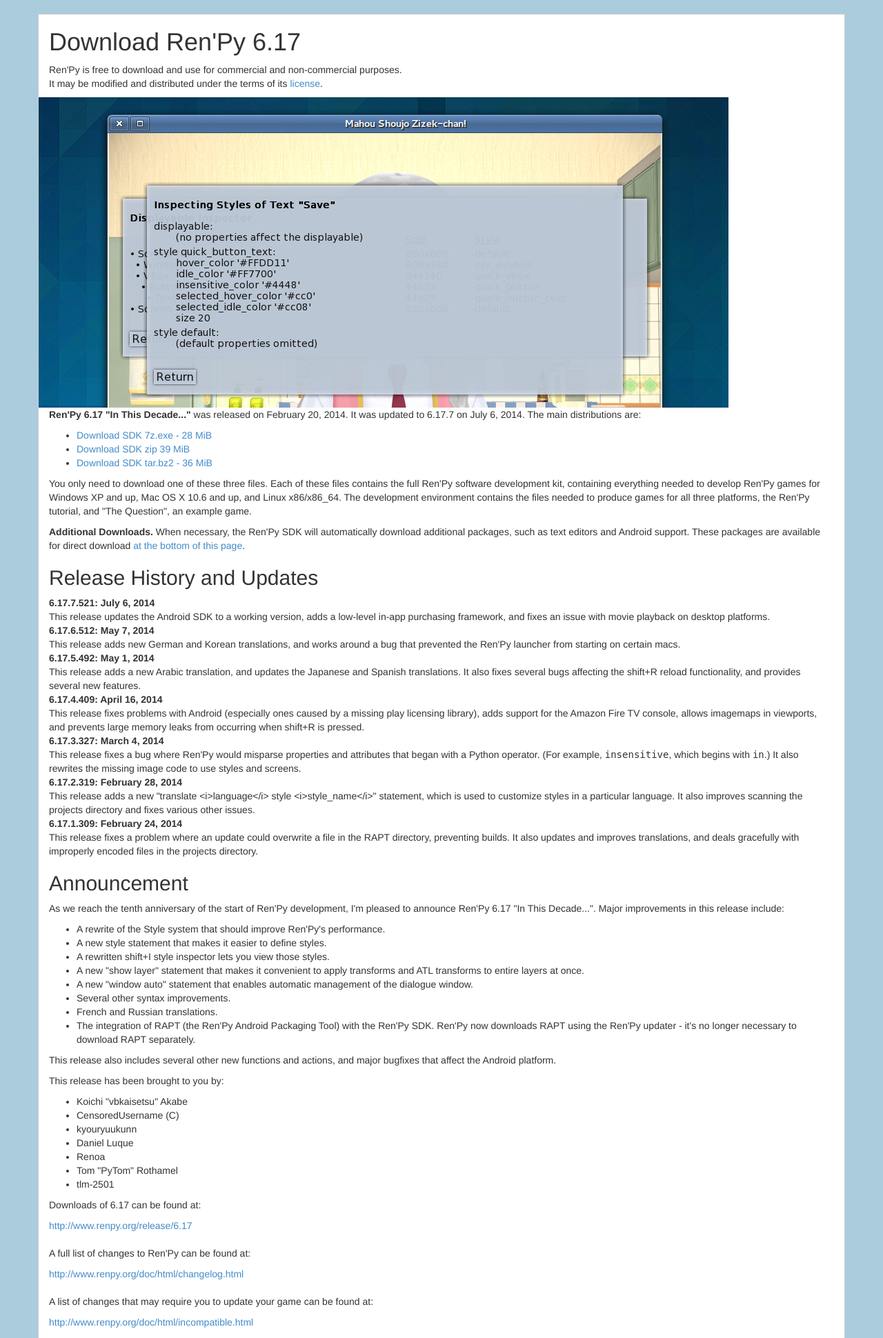
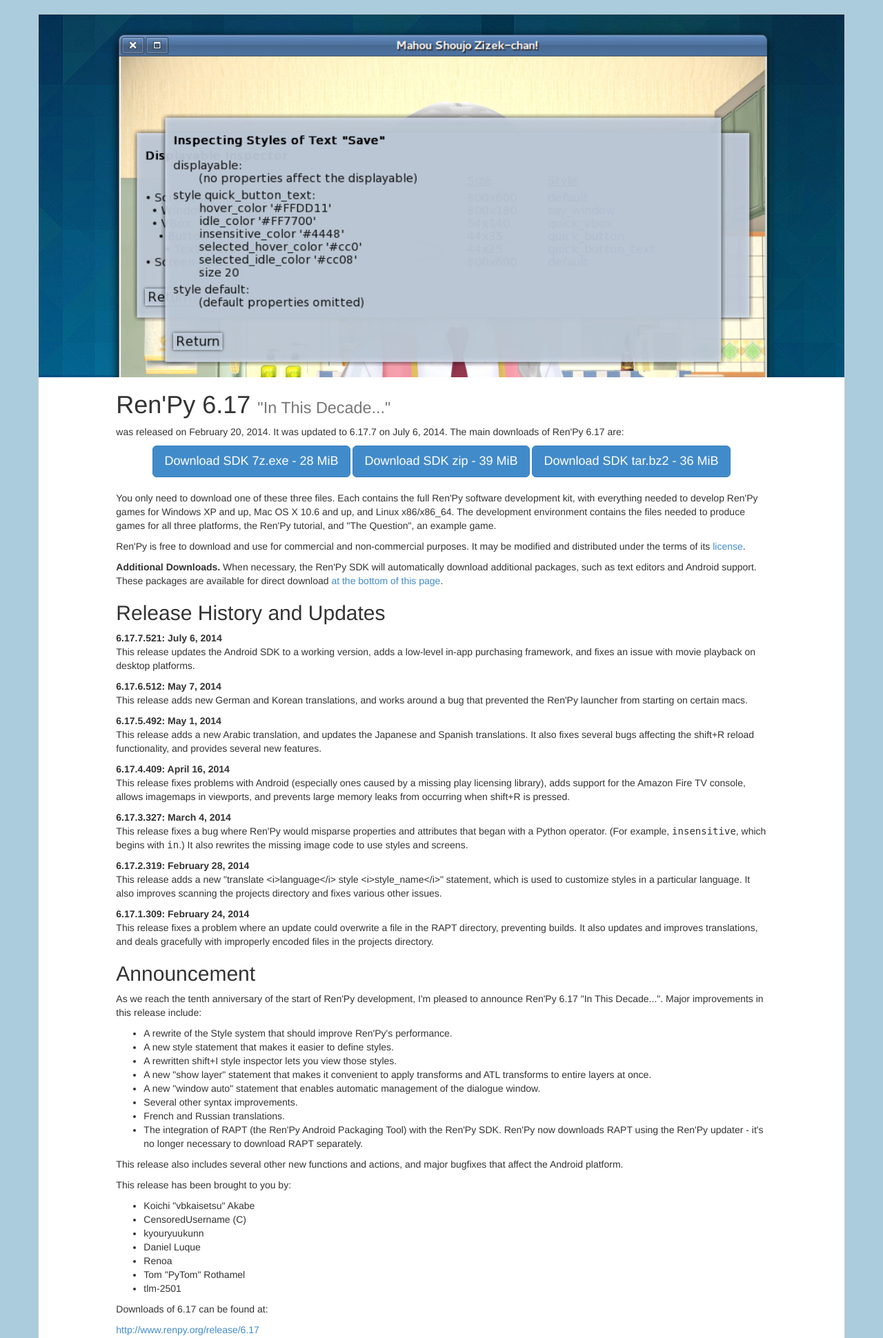
Before and after one commit to renpytom/renpy-web, a Flask app: page /latest.html in a window 1280 px wide. Shown: the part 52-1992 px from the top of the page at 69% size. Run offline with Flask 2, Linux system fonts and the light colour scheme; some libraries are stand-ins or nearby versions.

Commit message:
Boostrap the release page.

```diff
--- a/data.py
+++ b/data.py
@@ -173,7 +173,7 @@ This release has been brought to you by:
 """,
 
     full_html="""\
-<img src="/static/6.17.jpg" width="1000" height="450" alt="Screenshot of Ren'Py 6.17">
+<img src="/static/6.17.jpg" alt="Screenshot of Ren'Py 6.17">
 """,
 
     top_html="""\
--- a/static/style.css
+++ b/static/style.css
@@ -84,3 +84,17 @@ aside.small figcaption {
 section {
 	clear: both;
 }
+
+dt {
+	margin-top: 10px;
+}
+
+.fullwidth {
+    margin-left: -15px;
+    margin-right: -15px;
+}
+
+.fullwidth img {
+	width: 100%;
+	height: auto;
+}
--- a/templates/index.html
+++ b/templates/index.html
@@ -54,7 +54,7 @@
     {% if data.prerelease %}
     <div class="col-md-6">
 
-        <div class="center"><a href="/latest.html" role="button" class="btn btn-lg btn-default">Download Prerelease</a></div>
+        <div class="center"><a href="/release/{{ data.prerelease.version }}" role="button" class="btn btn-lg btn-default">Download Prerelease</a></div>
 
     </div>
     {% endif %}
--- a/templates/release.html
+++ b/templates/release.html
@@ -1,61 +1,57 @@
 {% extends "base.html" %}
 {% set doclink = "http://www.renpy.org/dev-doc/html" if release.prerelease else "http://www.renpy.org/doc/html" %}
 
-{% block title %}Download Ren'Py {{release.version}}{% endblock %}
+{% block title %}Ren'Py {{release.version}}{% endblock %}
 
 {% macro url(variant) %}http://www.renpy.org/dl/{{release.full_version}}/renpy-{{release.full_version}}-{{variant}}{% endmacro %}
 {% macro dl(variant) %}<a href="{{ url(variant) }}">renpy-{{release.full_version}}-{{variant}}</a>{% endmacro %}
 
 {% block content %}
+
+
+  {% if release.full_html %}<div class="fullwidth">{{ release.full_html | safe}}</div>{% endif %}
+
+<div class="row">
+<div class="col-md-10 col-md-offset-1">
 <section>
-  {% if release.prerelease %}
-  <p style="color: #800; text-align: center;">This is a pre-release version of Ren'Py. Please test it and report bugs, but don't release games with it until it becomes final.</p>
-  {% endif %}
 
   {% if release.top_html %}{{ release.top_html|safe }}{% endif %}
 
-    <h1>Download Ren'Py {{release.version}}</h1>
 
-    <p>Ren'Py is free to download and use for commercial and non-commercial purposes.<br>It may be modified and distributed under the terms of its <a href="http://www.renpy.org/doc/html/license.html">license</a>.</p>
-
-    {% if release.full_html %}
-      <div style="width: 1000px; margin-left: -15px">
-        {{ release.full_html | safe}}
-      </div>
-    {% endif %}
-
-    {% if release.aside_html %}
-    <aside class="after-header">
-        {{ release.aside_html|safe }}
-    </aside>
-    {% endif %}
+    <h1>Ren'Py {{release.version}} <small>"{{release.name}}"</small></h1>
 
     <p>
 
-        <strong>Ren'Py {{release.version}} "{{release.name}}"</strong> was released on {{release.date}}.
+        was released on {{release.date}}.
         {% if release.patch_date %}
         It was updated to {{ release.full_version }} on {{ release.patch_date }}.
         {% endif %}
 
-        The main distributions are:
-
+        The main downloads of Ren'Py {{ release.version }} are:
     </p>
 
-    <ul id="downloads">
-        <li><a href="{{ url("sdk.7z.exe") }}" class="button download-button win">Download SDK <span>7z.exe - {{ release.exe }} MiB</span></a></li>
-        <li><a href="{{ url("sdk.zip") }}" class="button download-button mac">Download SDK <span>zip  {{ release.zip }} MiB</span></a></li>
-        <li><a href="{{ url("sdk.tar.bz2") }}" class="button download-button linux">Download SDK <span>tar.bz2 - {{ release.bz2 }} MiB</span></small></a></li>
-    </ul>
+    <div class="center">
+        <a href="{{ url("sdk.7z.exe") }}" class="download-button win btn btn-primary btn-lg">Download SDK <span>7z.exe - {{ release.exe }} MiB</span></a></li>
+        <a href="{{ url("sdk.zip") }}" class="download-button mac btn btn-primary btn-lg">Download SDK <span>zip  - {{ release.zip }} MiB</span></a></li>
+        <a href="{{ url("sdk.tar.bz2") }}" class="download-button linux btn btn-primary btn-lg">Download SDK <span>tar.bz2 - {{ release.bz2 }} MiB</span></small></a></li>
+    </div>
+
+  {% if release.prerelease %}
+  <div class="alert alert-danger">This is a pre-release version of Ren'Py. Please test it and report bugs, but don't release games with it until it becomes final.</div>
+  {% endif %}
+
 
     <!-- <p style="margin-left: 20%; margin-right: 20%; text-align: center; font-size: 95%;">While waiting for Ren'Py to download, please take a <a href="https://docs.google.com/forms/d/1rfjuOKpOhRWIbDw9Tal_iyOHVRQRODBot-TqFjWCSqU/viewform">6-question demographic survey</a>, to help us understand who uses Ren'Py. Thanks!</p> -->
 
-    <p>You only need to download one of these three files. Each of these files contains the full Ren'Py software development kit, containing everything needed to develop Ren'Py games for Windows XP and up, Mac OS X 10.6 and up, and Linux x86{% if release.world_order >= 4 %}/x86_64{% endif %}. The development environment contains the files needed to produce games for all three platforms, the Ren'Py tutorial, and "The Question", an example game.</p>
+    <p>You only need to download one of these three files. Each contains the full Ren'Py software development kit, with everything needed to develop Ren'Py games for Windows XP and up, Mac OS X 10.6 and up, and Linux x86{% if release.world_order >= 4 %}/x86_64{% endif %}. The development environment contains the files needed to produce games for all three platforms, the Ren'Py tutorial, and "The Question", an example game.</p>
 
     {% if release.android and release.world_order < 5 %}
     <p style="clear: both"><strong>Android.</strong>
         To package a Ren'Py game for Android, please use RAPT - the Ren'Py Android Packaging Tool. RAPT can be downloaded <a href="/dl/android">here</a>, and is documented in the <a href="/doc/html/android.html">Ren'Py Documentation</a>.
     </p>
     {% endif %}
+
+    <p>Ren'Py is free to download and use for commercial and non-commercial purposes. It may be modified and distributed under the terms of its <a href="http://www.renpy.org/doc/html/license.html">license</a>.</p>
 
 {% if release.world_order >= 5 %}
     <p><strong>Additional Downloads.</strong> When necessary, the Ren'Py SDK will automatically download additional packages, such as text editors and Android support. These packages are available for direct download <a href="#dlc">at the bottom of this page</a>.
@@ -117,7 +113,7 @@
     </p>
 
 
-    <dl>
+    <dl style="download">
       <dt><strong>Editra (Windows):</strong> {{ dl("editra-windows.zip") }}</dt>
       <dt><strong>Editra (Mac):</strong> {{ dl("editra-mac.zip") }}</dt>
       <dt><strong>Editra (Linux):</strong> {{ dl("editra-linux.tar.bz2") }}</dt>
@@ -163,4 +159,7 @@
 
     <p>We also maintain a <a href="/release_list.html">complete list of releases</a>.
 </section>
+</div>
+</div>
+
 {% endblock %}
--- a/templates/release_list.html
+++ b/templates/release_list.html
@@ -13,7 +13,7 @@
       this page has links to all of our final releases.
     </p>
 
-    <table class="release-list">
+    <table class="table">
       <tr>
         <th>#</th>
         <th>Version</th>
--- a/templates/why.html
+++ b/templates/why.html
@@ -167,6 +167,6 @@
     <h2>What Next?</h2>
     <p>When you're ready to start using Ren'Py, you'll want to download it from our download page, and then take a look at the Quickstart Guide.</p>
     <p>We can't wait to see what you create!</p>
-    <div class="center"><a href="/latest.html" class="button">Get Started</a></div>
+    <div class="center"><a href="/latest.html" class="btn btn-primary btn-lg">Get Started</a></div>
 </section>
 {% endblock %}
```
